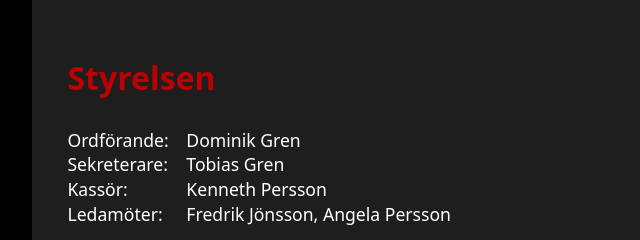
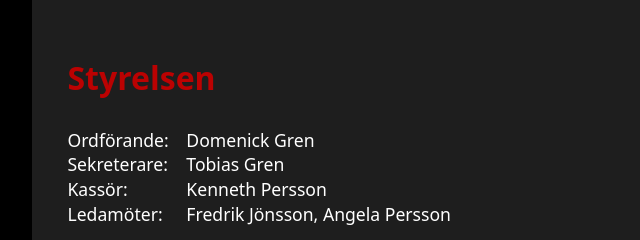
Before and after one commit to kempokarate/kempokarate.github.io, a plain HTML site: page index.html in a window 1280 px wide. Shown: the part 2360-2600 px from the top of the page, 170-810 px from the left. Drawn offline with Linux system fonts and the light colour scheme; a web font is replaced by a local one.

Commit message:
Fix typo

```diff
--- a/index.html
+++ b/index.html
@@ -177,7 +177,7 @@
                 <h2 id="board">Styrelsen</h2>
                 <dl>
                     <dt>Ordförande</dt>
-                    <dd>Dominik Gren</dd>
+                    <dd>Domenick Gren</dd>
 
                     <dt>Sekreterare</dt>
                     <dd>Tobias Gren</dd>
```
